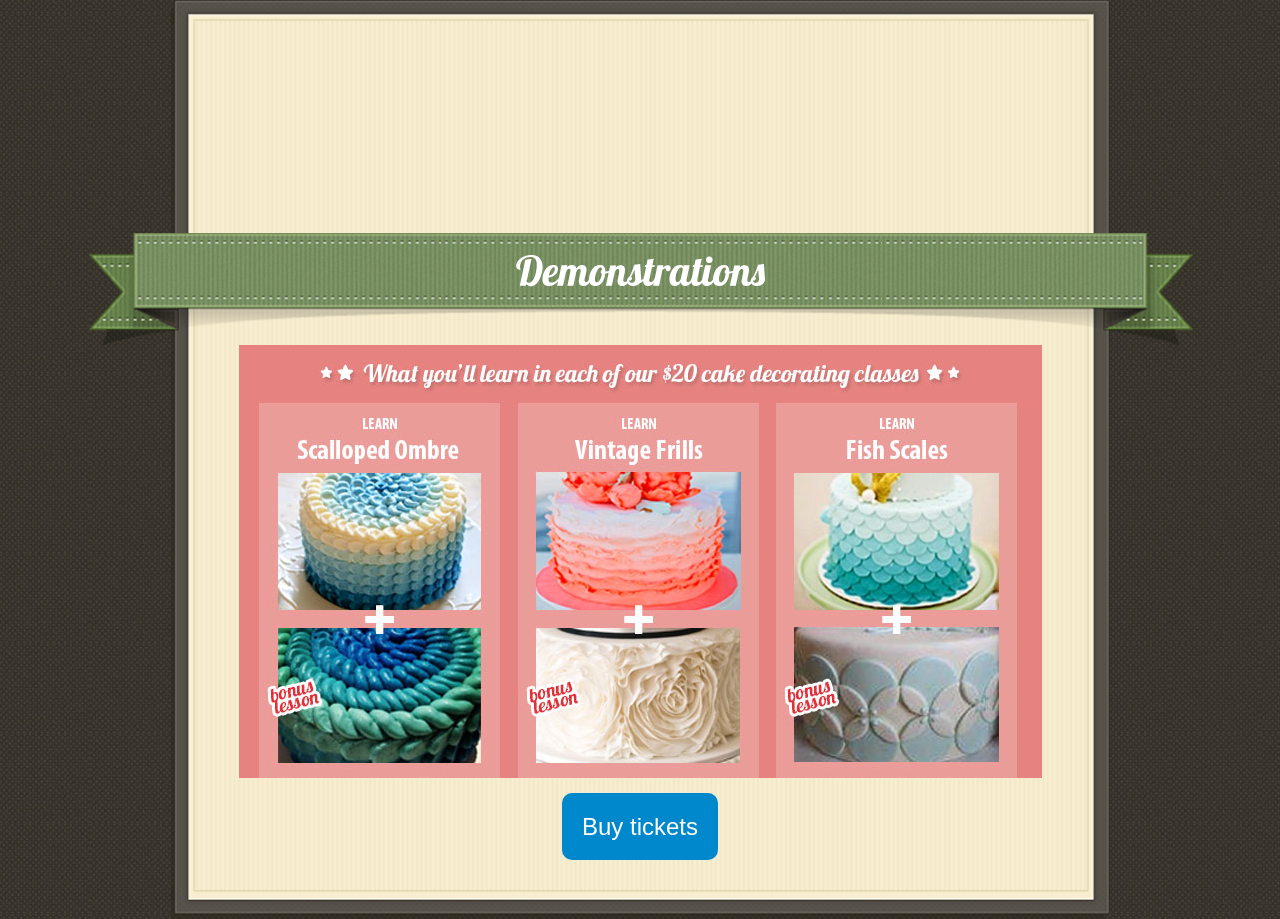
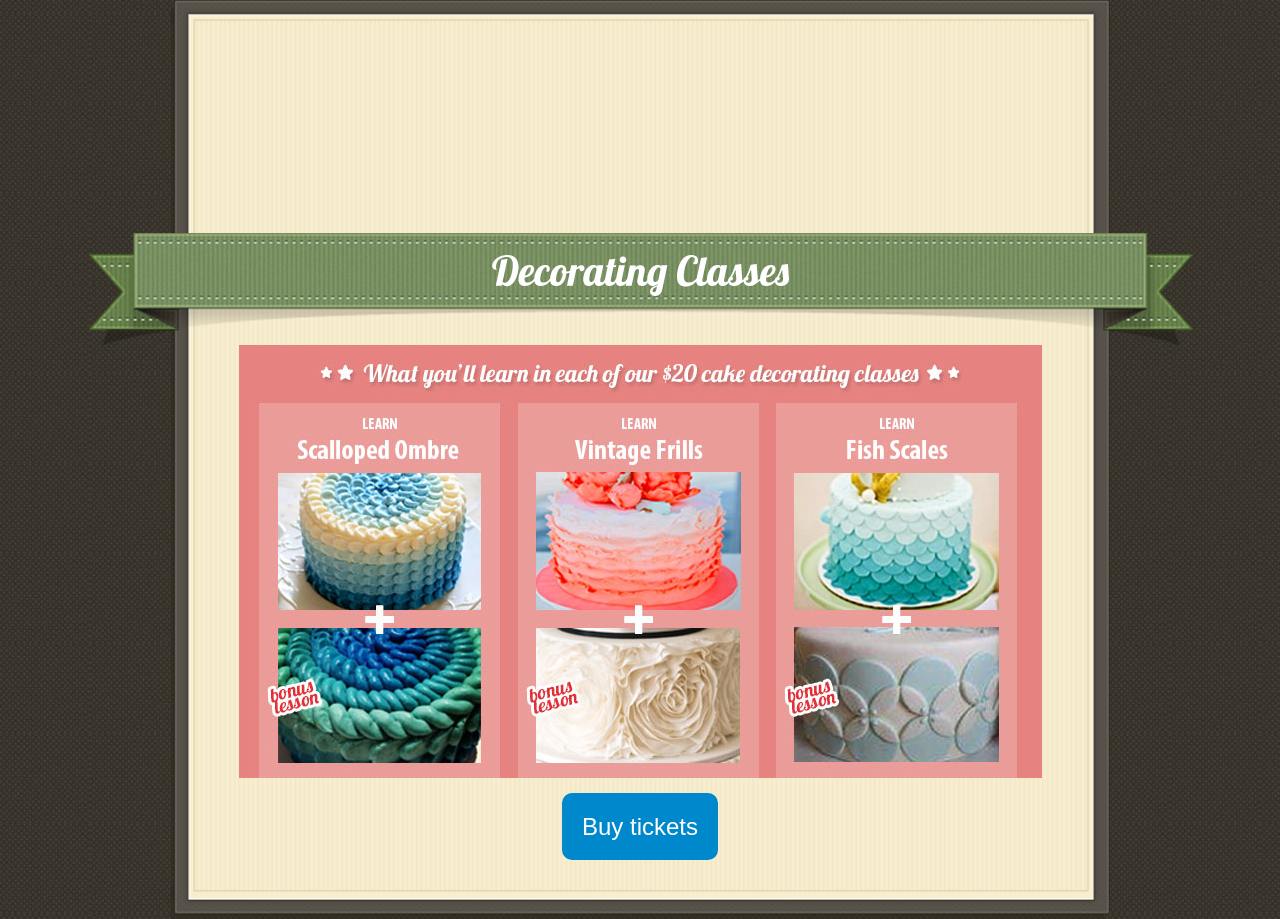
Before and after one commit to reclusedesigns/cakeexpo, a PHP site: page / in a window 1280 px wide. Shown: the part 2237-3156 px from the top of the page. Run offline with PHP 8.4, Linux system fonts and the light colour scheme; some libraries are stand-ins or nearby versions.

Commit message:
changed ribbon

```diff
--- a/index.php
+++ b/index.php
@@ -68,7 +68,7 @@
 <section id="decorating" class="decorating">
 	<img class="top" src="design/images/section/top.png" alt="top" width="940" height="25" />
 	<div class="ribbon">
-		<img src="design/images/participate_ribbon.png" alt="participate_ribbon" width="1104" height="112" />
+		<img src="design/images/decorating_ribbon.png" alt="participate_ribbon" width="1104" height="112" />
 	</div>
 	<img src="design/images/tutorials.jpg" alt="participate_text"/>
 	<p class="buy_ticket"><a href="http://www.eventbrite.com.au/s/dHin">Buy tickets</a></p>
```
